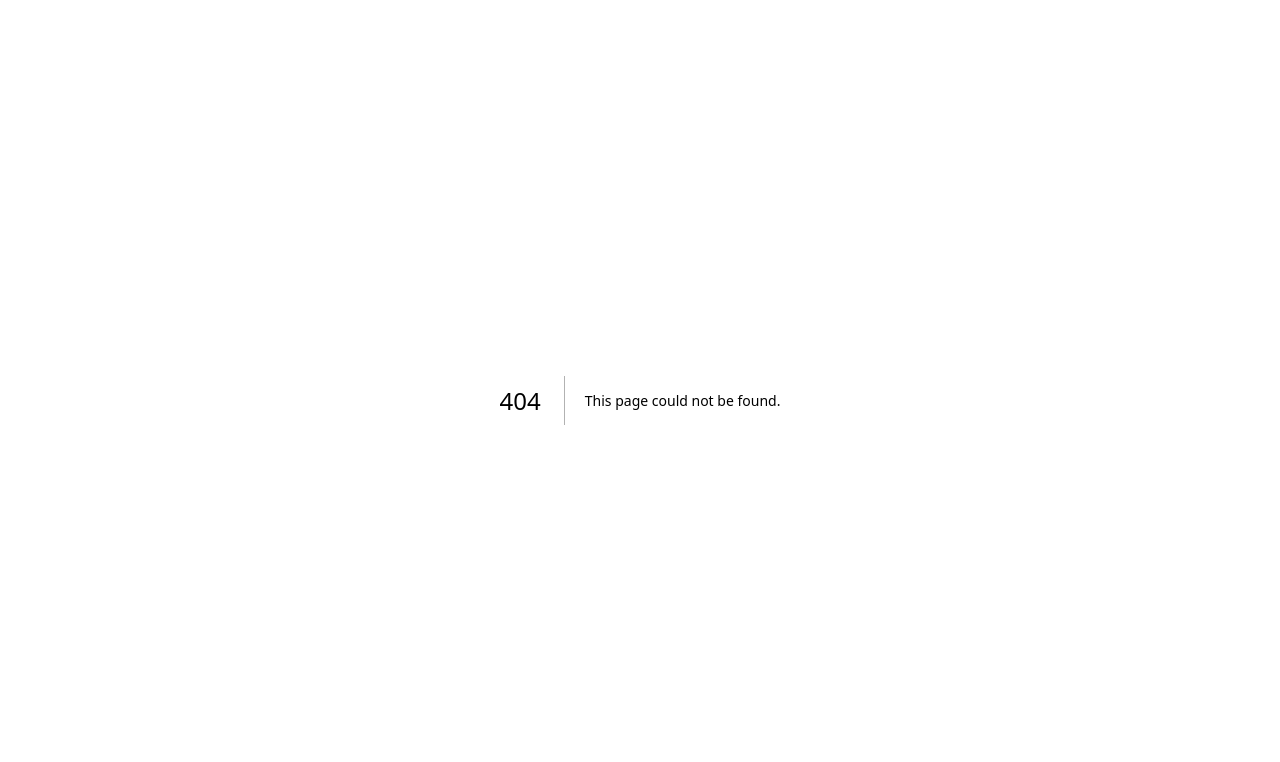
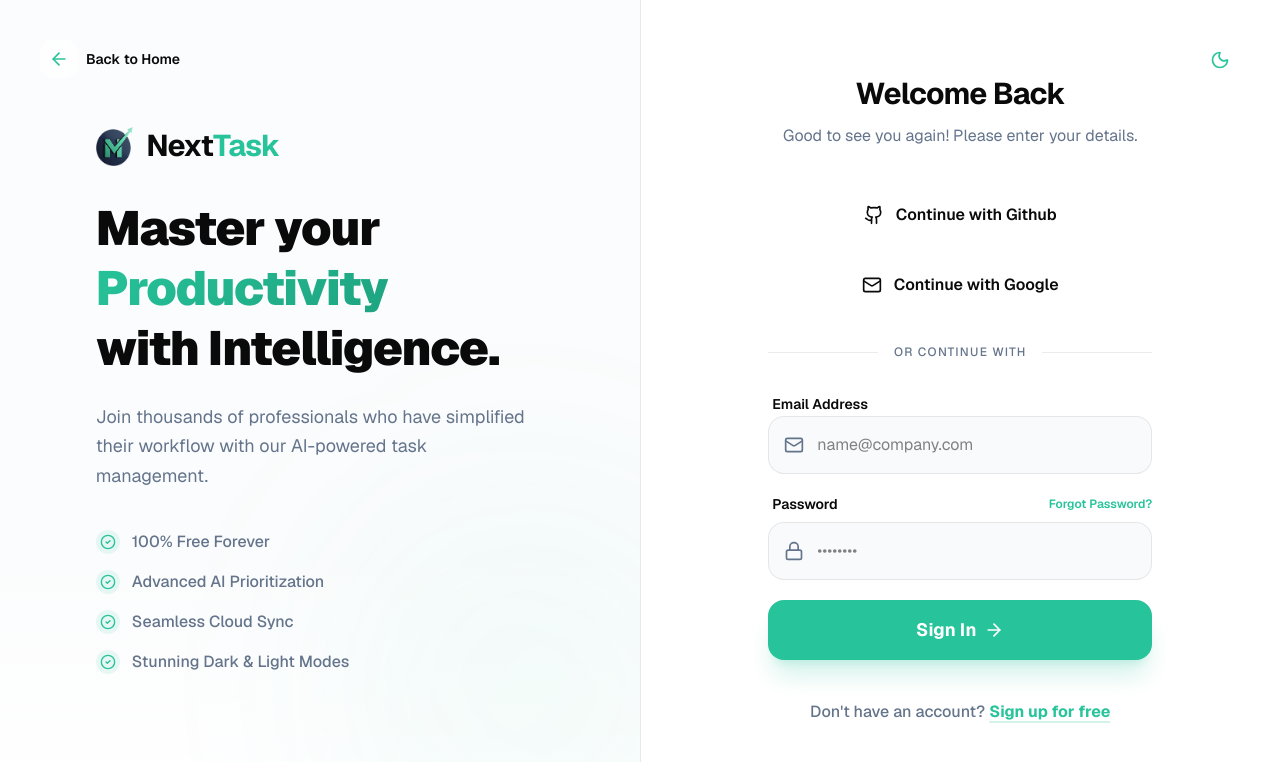
Before and after one commit to MuhammadUsmanGM/next-task, a Next.js app: page /auth in a window 1280 px wide. Before the commit this address had no page. Shown: the top 762 px of the page. Built offline with nearby package versions, Linux system fonts and the light colour scheme.

Commit message:
added /auth page

```diff
--- /dev/null
+++ b/app/auth/page.tsx
@@ -0,0 +1,205 @@
+"use client";
+
+import React, { useState } from "react";
+import Link from "next/link";
+import { motion, AnimatePresence } from "framer-motion";
+import {
+  ArrowLeft,
+  Github,
+  Mail,
+  Lock,
+  User,
+  ArrowRight,
+  Sparkles,
+  CheckCircle2
+} from "lucide-react";
+import ThemeToggle from "../components/ThemeToggle";
+
+export default function AuthPage() {
+  const [isLogin, setIsLogin] = useState(true);
+
+  return (
+    <div className="min-h-screen bg-background text-foreground selection:bg-primary/30 flex flex-col md:flex-row overflow-hidden">
+      <div className="hero-glow" />
+
+      {/* Left Side: Visual/Brand (Hidden on mobile) */}
+      <div className="hidden md:flex flex-1 relative bg-accent/30 border-r border-card-border items-center justify-center p-12 overflow-hidden">
+        <div className="absolute top-10 left-10">
+          <Link href="/" className="flex items-center gap-2 group">
+            <div className="p-2 rounded-xl glass-morphism group-hover:bg-primary/10 transition-colors">
+              <ArrowLeft className="w-5 h-5 text-primary" />
+            </div>
+            <span className="font-semibold text-sm">Back to Home</span>
+          </Link>
+        </div>
+
+        <div className="relative z-10 max-w-md">
+          <motion.div
+            initial={{ opacity: 0, y: 20 }}
+            animate={{ opacity: 1, y: 0 }}
+            transition={{ duration: 0.6 }}
+          >
+            <div className="flex items-center space-x-3 mb-8">
+              <img src="/logo1.png" alt="Next Task Logo" className="h-10 w-auto" />
+              <span className="text-3xl font-bold tracking-tight">
+                Next<span className="text-primary">Task</span>
+              </span>
+            </div>
+            <h1 className="text-5xl font-black tracking-tight leading-tight mb-6">
+              Master your <br />
+              <span className="gradient-text">Productivity</span> <br />
+              with Intelligence.
+            </h1>
+            <p className="text-lg text-text-secondary leading-relaxed mb-10">
+              Join thousands of professionals who have simplified their workflow with our AI-powered task management.
+            </p>
+
+            <div className="space-y-4">
+              {[
+                "100% Free Forever",
+                "Advanced AI Prioritization",
+                "Seamless Cloud Sync",
+                "Stunning Dark & Light Modes"
+              ].map((text, i) => (
+                <motion.div
+                  key={i}
+                  initial={{ opacity: 0, x: -20 }}
+                  animate={{ opacity: 1, x: 0 }}
+                  transition={{ delay: 0.4 + (i * 0.1) }}
+                  className="flex items-center gap-3"
+                >
+                  <div className="w-6 h-6 rounded-full bg-primary/10 flex items-center justify-center">
+                    <CheckCircle2 className="w-4 h-4 text-primary" />
+                  </div>
+                  <span className="font-medium text-text-secondary">{text}</span>
+                </motion.div>
+              ))}
+            </div>
+          </motion.div>
+        </div>
+
+        {/* Decorative elements */}
+        <div className="absolute bottom-0 left-0 right-0 h-1/3 bg-gradient-to-t from-background to-transparent z-0" />
+        <motion.div
+          animate={{
+            rotate: [0, 360],
+          }}
+          transition={{ duration: 50, repeat: Infinity, ease: "linear" }}
+          className="absolute -bottom-20 -right-20 w-96 h-96 bg-primary/5 blur-[100px] rounded-full"
+        />
+      </div>
+
+      {/* Right Side: Auth Form */}
+      <div className="flex-1 flex flex-col justify-center items-center p-6 md:p-12 relative">
+        <div className="absolute top-6 right-6 md:top-10 md:right-10 flex items-center gap-4">
+          <ThemeToggle />
+        </div>
+
+        <motion.div
+          initial={{ opacity: 0, scale: 0.95 }}
+          animate={{ opacity: 1, scale: 1 }}
+          className="w-full max-w-sm"
+        >
+          <div className="text-center mb-10">
+            <h2 className="text-3xl font-bold mb-3 tracking-tight">
+              {isLogin ? "Welcome Back" : "Create Account"}
+            </h2>
+            <p className="text-text-secondary">
+              {isLogin
+                ? "Good to see you again! Please enter your details."
+                : "Join NextTask today and start being more productive."}
+            </p>
+          </div>
+
+          <div className="space-y-4 mb-8">
+            <button className="w-full flex items-center justify-center gap-3 glass-morphism p-3.5 rounded-2xl font-semibold hover:bg-white/5 transition-all active:scale-95">
+              <Github className="w-5 h-5" />
+              <span>Continue with Github</span>
+            </button>
+            <button className="w-full flex items-center justify-center gap-3 glass-morphism p-3.5 rounded-2xl font-semibold hover:bg-white/5 transition-all active:scale-95">
+              <Mail className="w-5 h-5" />
+              <span>Continue with Google</span>
+            </button>
+          </div>
+
+          <div className="relative mb-8">
+            <div className="absolute inset-0 flex items-center">
+              <div className="w-full border-t border-card-border" />
+            </div>
+            <div className="relative flex justify-center text-xs uppercase">
+              <span className="bg-background px-4 text-text-secondary font-medium tracking-widest">Or continue with</span>
+            </div>
+          </div>
+
+          <form className="space-y-5" onSubmit={(e) => e.preventDefault()}>
+            {!isLogin && (
+              <div className="space-y-2">
+                <label className="text-sm font-semibold ml-1">Full Name</label>
+                <div className="relative group">
+                  <User className="absolute left-4 top-1/2 -translate-y-1/2 w-5 h-5 text-text-secondary group-focus-within:text-primary transition-colors" />
+                  <input
+                    type="text"
+                    placeholder="John Doe"
+                    className="w-full bg-accent/50 border border-card-border rounded-2xl p-4 pl-12 outline-none focus:border-primary/50 focus:ring-4 focus:ring-primary/5 transition-all"
+                  />
+                </div>
+              </div>
+            )}
+
+            <div className="space-y-2">
+              <label className="text-sm font-semibold ml-1">Email Address</label>
+              <div className="relative group">
+                <Mail className="absolute left-4 top-1/2 -translate-y-1/2 w-5 h-5 text-text-secondary group-focus-within:text-primary transition-colors" />
+                <input
+                  type="email"
+                  placeholder="name@company.com"
+                  className="w-full bg-accent/50 border border-card-border rounded-2xl p-4 pl-12 outline-none focus:border-primary/50 focus:ring-4 focus:ring-primary/5 transition-all"
+                />
+              </div>
+            </div>
+
+            <div className="space-y-2">
+              <div className="flex justify-between items-center ml-1">
+                <label className="text-sm font-semibold">Password</label>
+                {isLogin && (
+                  <button type="button" className="text-xs font-semibold text-primary hover:text-primary-dark transition-colors">
+                    Forgot Password?
+                  </button>
+                )}
+              </div>
+              <div className="relative group">
+                <Lock className="absolute left-4 top-1/2 -translate-y-1/2 w-5 h-5 text-text-secondary group-focus-within:text-primary transition-colors" />
+                <input
+                  type="password"
+                  placeholder="••••••••"
+                  className="w-full bg-accent/50 border border-card-border rounded-2xl p-4 pl-12 outline-none focus:border-primary/50 focus:ring-4 focus:ring-primary/5 transition-all"
+                />
+              </div>
+            </div>
+
+            <button className="w-full bg-primary hover:bg-primary-dark text-white p-4 rounded-2xl font-bold text-lg shadow-xl shadow-primary/20 transition-all hover:scale-[1.02] active:scale-[0.98] flex items-center justify-center gap-2 mt-2">
+              {isLogin ? "Sign In" : "Create Account"}
+              <ArrowRight className="w-5 h-5" />
+            </button>
+          </form>
+
+          <p className="text-center mt-10 text-text-secondary font-medium">
+            {isLogin ? "Don't have an account?" : "Already have an account?"}{" "}
+            <button
+              onClick={() => setIsLogin(!isLogin)}
+              className="text-primary hover:text-primary-dark font-bold underline decoration-2 underline-offset-4 decoration-primary/20 hover:decoration-primary transition-all"
+            >
+              {isLogin ? "Sign up for free" : "Log in"}
+            </button>
+          </p>
+        </motion.div>
+
+        {/* Mobile footer logo */}
+        <div className="md:hidden mt-12 flex items-center space-x-2 opacity-50">
+          <img src="/logo1.png" alt="Next Task Logo" className="h-6" />
+          <span className="font-bold tracking-tight">NextTask</span>
+        </div>
+      </div>
+    </div>
+  );
+}
--- a/app/page.tsx
+++ b/app/page.tsx
@@ -51,12 +51,12 @@ export default function Home() {
 
             <div className="flex items-center space-x-4">
               <ThemeToggle />
-              <button className="hidden sm:block text-sm font-semibold hover:text-primary transition-colors px-4">
+              <Link href="/auth" className="hidden sm:block text-sm font-semibold hover:text-primary transition-colors px-4">
                 Sign In
-              </button>
-              <button className="bg-primary hover:bg-primary-dark text-white px-5 py-2.5 rounded-xl font-semibold text-sm transition-all duration-300 shadow-lg shadow-primary/25 hover:shadow-primary/40 active:scale-95">
+              </Link>
+              <Link href="/auth" className="bg-primary hover:bg-primary-dark text-white px-5 py-2.5 rounded-xl font-semibold text-sm transition-all duration-300 shadow-lg shadow-primary/25 hover:shadow-primary/40 active:scale-95">
                 Get Started
-              </button>
+              </Link>
             </div>
           </div>
         </div>
@@ -100,13 +100,13 @@ export default function Home() {
             transition={{ duration: 0.5, delay: 0.3 }}
             className="flex flex-col sm:flex-row justify-center gap-5"
           >
-            <button className="group flex items-center justify-center gap-2 bg-primary text-white px-8 py-4 rounded-2xl font-bold text-lg transition-all duration-300 shadow-xl shadow-primary/20 hover:shadow-primary/40 hover:-translate-y-1">
+            <Link href="/auth" className="group flex items-center justify-center gap-2 bg-primary text-white px-8 py-4 rounded-2xl font-bold text-lg transition-all duration-300 shadow-xl shadow-primary/20 hover:shadow-primary/40 hover:-translate-y-1">
               Join for Free
               <ArrowRight className="w-5 h-5 group-hover:translate-x-1 transition-transform" />
-            </button>
-            <button className="flex items-center justify-center gap-2 glass-morphism px-8 py-4 rounded-2xl font-bold text-lg hover:bg-white/5 transition-all duration-300">
+            </Link>
+            <Link href="/auth" className="flex items-center justify-center gap-2 glass-morphism px-8 py-4 rounded-2xl font-bold text-lg hover:bg-white/5 transition-all duration-300">
               Sign In
-            </button>
+            </Link>
           </motion.div>
 
           {/* Floating UI Elements */}
@@ -245,12 +245,12 @@ export default function Home() {
                 Join thousands of productive teams. Start using NextTask completely free today.
               </p>
               <div className="flex flex-col sm:flex-row justify-center gap-4">
-                <button className="bg-primary hover:bg-primary-dark text-white px-10 py-5 rounded-2xl font-bold text-lg shadow-xl shadow-primary/30 transition-all duration-300 hover:scale-105 active:scale-95">
+                <Link href="/auth" className="bg-primary hover:bg-primary-dark text-white px-10 py-5 rounded-2xl font-bold text-lg shadow-xl shadow-primary/30 transition-all duration-300 hover:scale-105 active:scale-95 text-center">
                   Get Started for Free
-                </button>
-                <button className="glass-morphism px-10 py-5 rounded-2xl font-bold text-lg hover:bg-white/5 transition-all duration-300">
+                </Link>
+                <Link href="/auth" className="glass-morphism px-10 py-5 rounded-2xl font-bold text-lg hover:bg-white/5 transition-all duration-300 text-center">
                   Sign In
-                </button>
+                </Link>
               </div>
               <p className="mt-8 text-sm text-text-secondary flex items-center justify-center gap-4">
                 <span className="flex items-center gap-1"><CheckCircle2 className="w-4 h-4 text-primary" /> Always Free</span>
```
